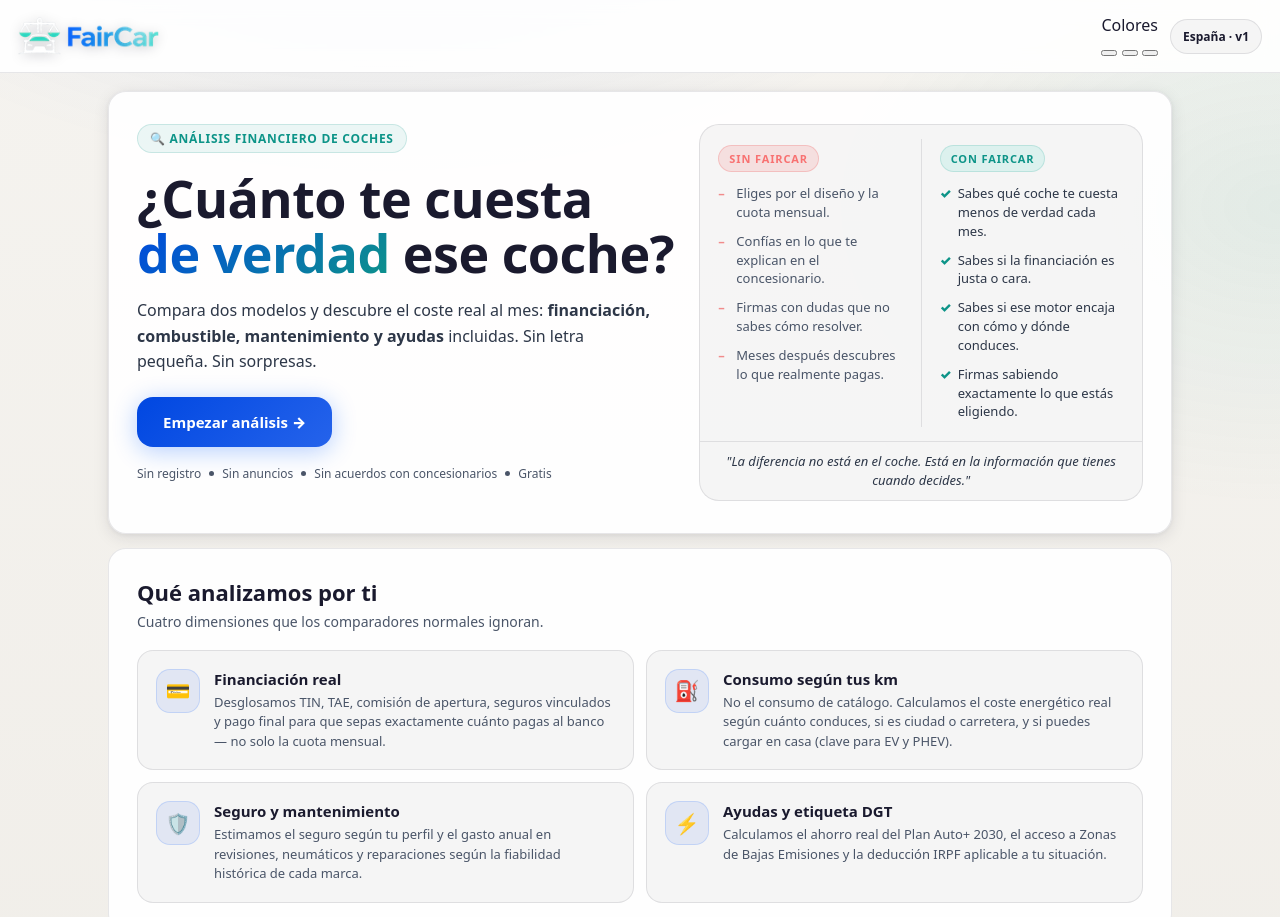
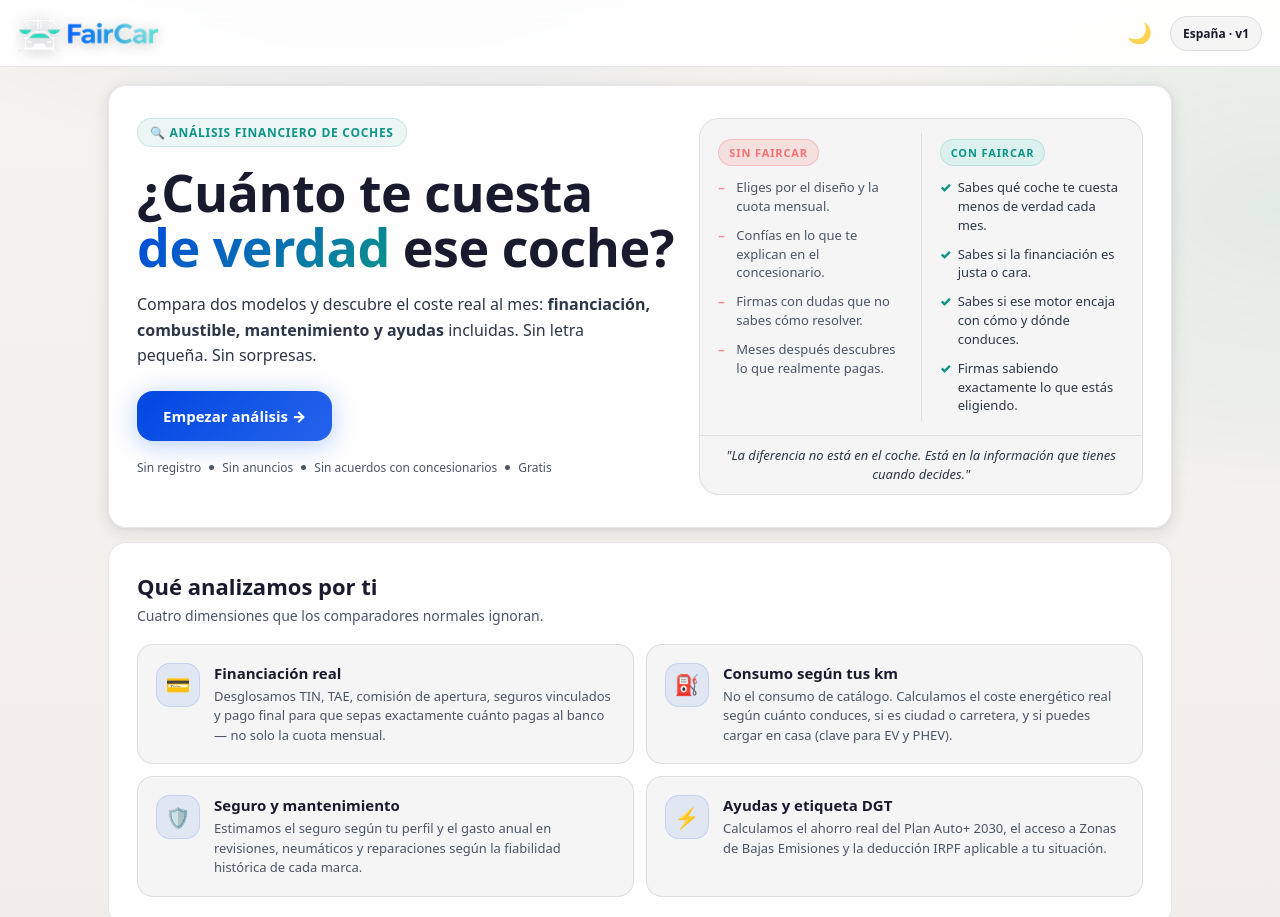
Before and after one commit to faircar-daniel/faircar-v80, a plain HTML site: page faircar_v80_limpio/faircar_clean/index.html in a window 1280 px wide. Shown: the top 917 px of the page. Drawn offline with Linux system fonts and the light colour scheme.

Commit message:
Update index.html

```diff
--- a/faircar_v80_limpio/faircar_clean/index.html
+++ b/faircar_v80_limpio/faircar_clean/index.html
@@ -152,14 +152,7 @@
            data-brand-logo="1" alt="FairCar" />
     </a>
     <div style="display:flex;gap:12px;align-items:center;flex-wrap:wrap;justify-content:flex-end">
-      <div class="theme-switch" aria-label="Cambiar colores de la página">
-        <span class="theme-label">Colores</span>
-        <div class="theme-dots">
-          <button class="theme-dot" type="button" data-theme-pick="night" aria-label="Modo noche"></button>
-          <button class="theme-dot" type="button" data-theme-pick="day" aria-label="Modo día"></button>
-          <button class="theme-dot" type="button" data-theme-pick="ocean" aria-label="Modo océano"></button>
-        </div>
-      </div>
+      <button id="fcThemeToggle" type="button" aria-label="Cambiar tema" style="background:none;border:none;cursor:pointer;font-size:20px;padding:4px 6px;border-radius:8px;line-height:1;opacity:.8">☀️</button>
       <div class="pill">España · v1</div>
     </div>
   </header>
```
